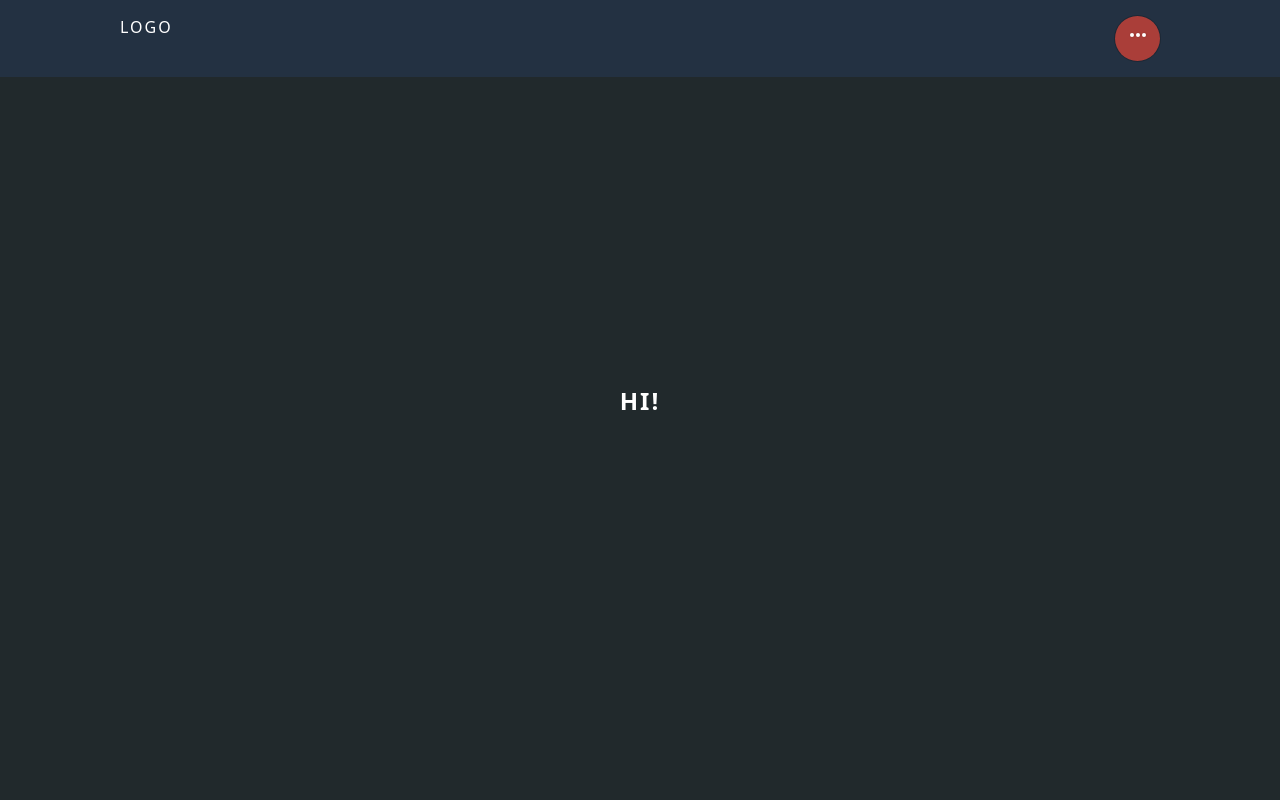
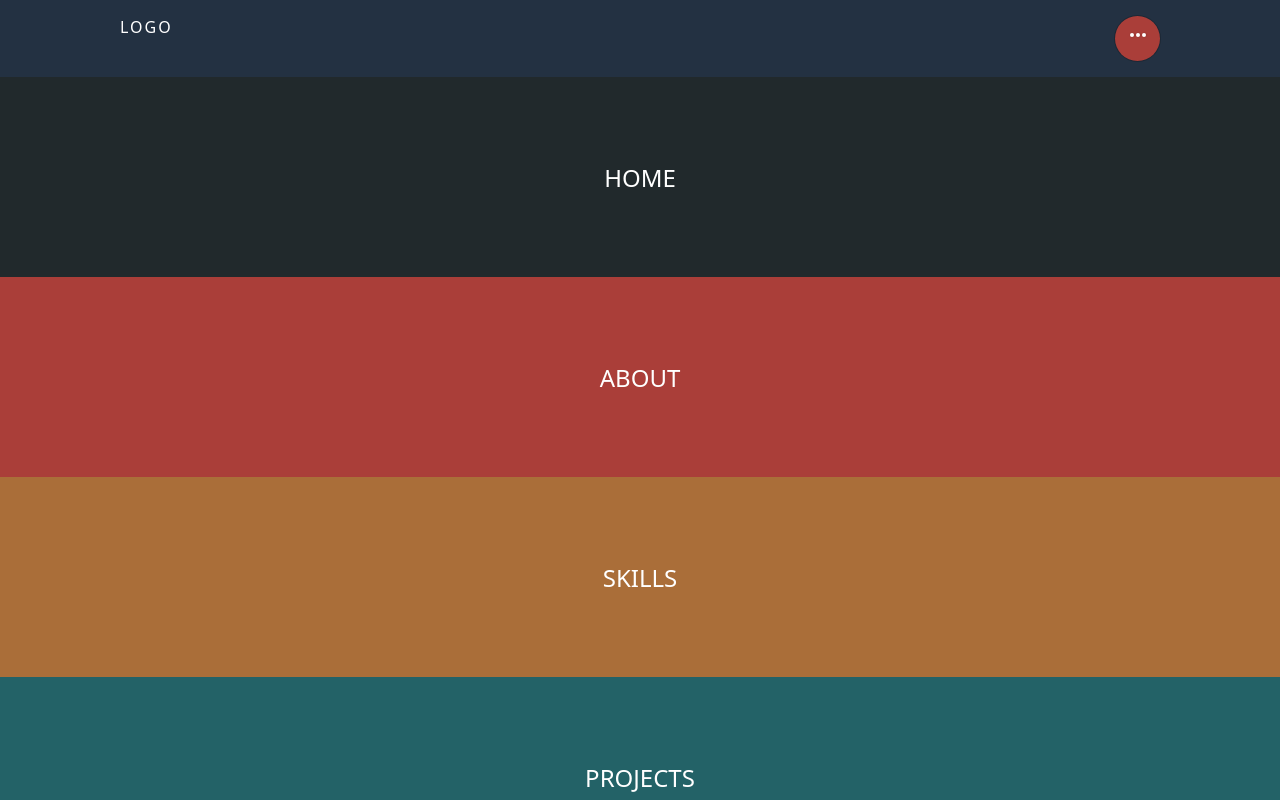
Before and after one commit to Chomikens/animate-menu-ztm, a website: page index.html in a window 1280 px wide. Both pictures are taken after a click on the element 1137 px from the left and 38 px from the top of the page. Shown: the top 800 px of the page. Drawn offline with Linux system fonts and the light colour scheme.

Commit message:
Fix inital menu pos

```diff
--- a/index.html
+++ b/index.html
@@ -5,7 +5,7 @@
     <meta name="viewport" content="width=device-width, initial-scale=1.0" />
     <title>Animated menu</title>
     <link rel="stylesheet" href="style.css" />
-    <script src="./main.js" defer></script>
+    <script src="main.js" defer></script>
   </head>
   <body>
     <header class="nav">
--- a/main.js
+++ b/main.js
@@ -11,13 +11,16 @@ const nav = document.querySelector(".page-nav");
 const button = document.querySelector(".button__background");
 
 /**
- * Toggle the 'moveToTop' class on all navigation items.
+ * Initially hide the menu by adding the 'initialPosition' class.
+ */
+nav.classList.add('initialPosition');
+
+/**
+ * Toggle the 'moveToTop' and 'initialPosition' classes on the navigation and its items.
  */
 function toggleMenu() {
-  const navItems = nav.querySelectorAll(".page-nav li");
-  navItems.forEach((li) => {
-    li.classList.toggle("moveToTop");
-  });
+  nav.classList.toggle('moveToTop');
+  nav.classList.toggle('initialPosition');
 }
 
 /**
--- a/style.scss
+++ b/style.scss
@@ -39,8 +39,7 @@ body {
   justify-content: center;
   min-height: 100vh;
   min-height: 100svh;
-  font-family: system-ui, "Segoe UI", Roboto, Helvetica, Arial, sans-serif,
-    "Apple Color Emoji", "Segoe UI Emoji", "Segoe UI Symbol";
+  font-family: system-ui, "Segoe UI", Roboto, Helvetica, Arial, sans-serif, "Apple Color Emoji", "Segoe UI Emoji", "Segoe UI Symbol";
 }
 
 /* Header */
@@ -74,6 +73,8 @@ header.nav {
   flex-direction: column;
   justify-content: space-evenly;
   color: var(--primaryColor);
+  transform: translateX(-100%); /* Initially hide the menu off-screen */
+  transition: transform 0.5s cubic-bezier(0.25, 0.46, 0.45, 0.94);
 
   > * {
     flex-grow: 1;
@@ -91,7 +92,8 @@ header.nav {
 
   li {
     position: relative;
-    transition: transform 0.5s cubic-bezier(0.25, 0.46, 0.45, 0.94), ;
+    transform: translateX(-100%);
+    transition: transform 0.5s cubic-bezier(0.25, 0.46, 0.45, 0.94);
 
     &::before {
       content: "";
@@ -107,7 +109,6 @@ header.nav {
 
     &:hover::before {
       transform: scale(1);
-
     }
 
     @for $i from 1 through 4 {
@@ -201,5 +202,17 @@ header.nav {
 
 /* Utility classes */
 .moveToTop {
+  transform: translateX(0);
+
+  li {
+    transform: translateX(0);
+  }
+}
+
+.initialPosition {
   transform: translateX(-100%);
+
+  li {
+    transform: translateX(-100%);
+  }
 }
```
Also changed, not shown: style.css, 1 other file.
